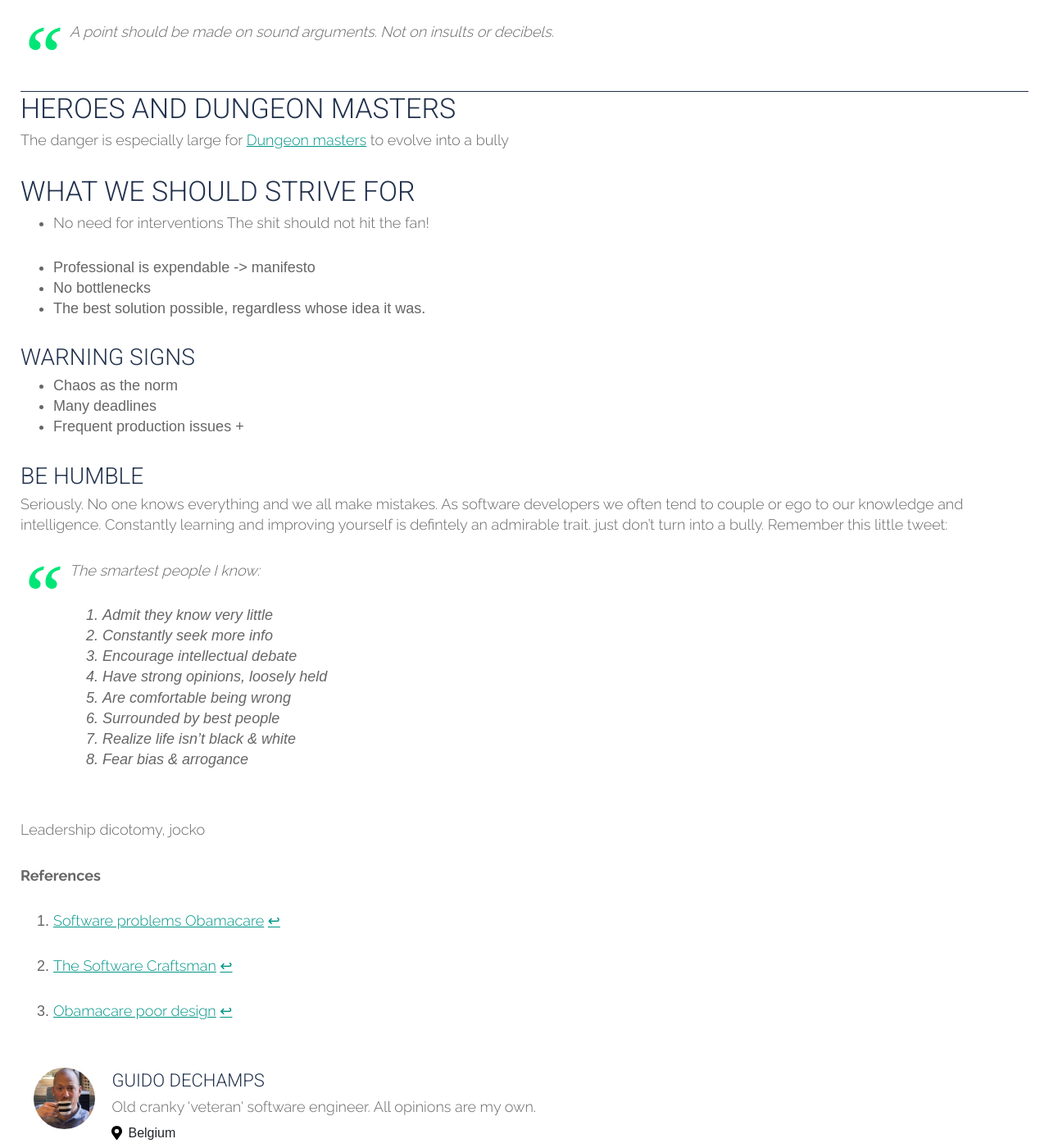
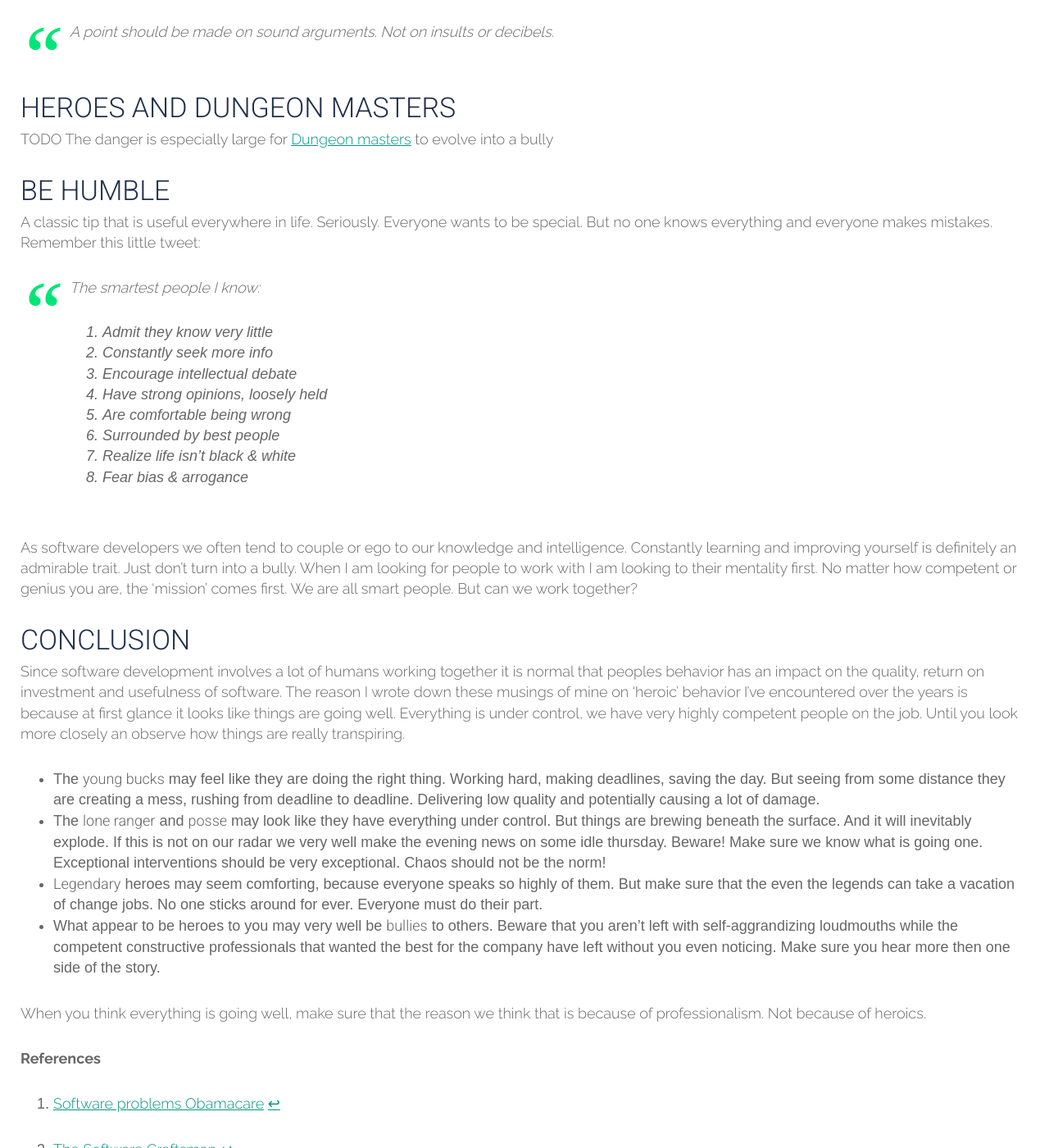
Before and after one commit to tripledio/tripledio.github.io, a Jekyll site: the page built from _posts/2018-05-01-Heroes.md, in a window 1280 px wide and 1400 px high, scrolled down 9194 px. Shown: the whole window at 82% size. Built offline with Jekyll 4.4.1, drawn with Linux system fonts in a browser that asks for light colours.

Commit message:
cocnlusion heroes

```diff
--- a/_posts/2018-05-01-Heroes.md
+++ b/_posts/2018-05-01-Heroes.md
@@ -95,7 +95,7 @@ The young buck hero was for me what Sandro Mancuso discussed in a very recogniza
 
 Often the only one who benefits form these heroics is the young bucks boss. Who get's paid by the customer for the work and overtime. Of course often a bone will be thrown towards the ones doing the actual work. But it isn't the boss that is sitting there in the weekends, pulling an all nighter...
 
-Even if the deadline is met the customer is often left with very poorly written software which a high maintenance cost. Did I mention Obama care[^obama-cbs] ? I could of course mention a lot of belgian projects as well. The young bucks may feel like heroes while they are rushing for the deadline, doing quick fixes, patch job after path job in production but in the long run it is the software that suffers and the customer that will overpay for a low quality product. Because it is more important _how_ a job was done, than that the job was done. Because as we all know, software always changes, and is never 'done'. And that is a good thing. There should be life _possible_ after a deadline.[constructionTale]
+Even if the deadline is met the customer is often left with very poorly written software which a high maintenance cost. Did I mention Obama care[^obama-cbs]? I could of course mention a lot of belgian projects as well. The young bucks may feel like heroes while they are rushing for the deadline, doing quick fixes, patch job after path job in production but in the long run it is the software that suffers and the customer that will overpay for a low quality product. Because it is more important _how_ a job was done, than that the job was done. Because as we all know, software always changes, and is never 'done'. And that is a good thing. There should be life _possible_ after a deadline.[constructionTale]
 
 To those young bucks out there let me make it clear that working hard no matter what does not make you a professional. Not even if you 'make' the deadline by working 16hours a day.
 
@@ -198,33 +198,16 @@ It is of course also possible that bullies are truly experts in their field and
 
 >A point should be made on sound arguments. Not on insults or decibels.
 
-***
 
 
 ## Heroes and Dungeon masters
 
+TODO
 The danger is especially large for [Dungeon masters](https://medium.com/@ziobrando/the-rise-and-fall-of-the-dungeon-master-c2d511eed12f) to evolve into a bully
 
-## What we should strive for
+## Be Humble
 
-+ No need for interventions
-    The shit should not hit the fan!
-
-+ Professional is expendable -> manifesto
-+ No bottlenecks
-+ The best solution possible, regardless whose idea it was.
-
-
-### Warning signs
-
-+ Chaos as the norm
-+ Many deadlines
-+ Frequent production issues
-+
-
-### Be Humble
-
-Seriously. No one knows everything and we all make mistakes. As software developers we often tend to couple or ego to our knowledge and intelligence. Constantly learning and improving yourself is defintely an admirable trait. just don't turn into a bully. Remember this little tweet:
+A classic tip that is useful everywhere in life. Seriously. Everyone wants to be special. But no one knows everything and everyone makes mistakes. Remember this little tweet:
 
 > The smartest people I know:
 >
@@ -237,7 +220,18 @@ Seriously. No one knows everything and we all make mistakes. As software develop
 > 7. Realize life isn't black & white
 > 8. Fear bias & arrogance
 
-Leadership dicotomy, jocko
+ As software developers we often tend to couple or ego to our knowledge and intelligence. Constantly learning and improving yourself is definitely an admirable trait. Just don't turn into a bully. When I am looking for people to work with I am looking to their mentality first. No matter how competent or genius you are, the 'mission' comes first. We are all smart people. But can we work together?
+
+## Conclusion
+
+Since software development involves a lot of humans working together it is normal that peoples behavior has an impact on the quality, return on investment and usefulness of software. The reason I wrote down these musings of mine on 'heroic' behavior I've encountered over the years is because at first glance it looks like things are going well. Everything is under control, we have very highly competent people on the job. Until you look more closely an observe how things are really transpiring.
+
++ The **young bucks** may feel like they are doing the right thing. Working hard, making deadlines, saving the day. But seeing from some distance they are creating a mess, rushing from deadline to deadline. Delivering low quality and potentially causing a lot of damage.
++ The **lone ranger** and **posse** may look like they have everything under control. But things are brewing beneath the surface. And it will inevitably explode. If this is not on our radar we very well make the evening news on some idle thursday. Beware! Make sure we know what is going one. Exceptional interventions should be very exceptional. Chaos should not be the norm!
++ **Legendary** heroes may seem comforting, because everyone speaks so highly of them. But make sure that the even the legends can take a vacation of change jobs. No one sticks around for ever. Everyone must do their part.
++ What appear to be heroes to you may very well be **bullies** to others. Beware that you aren't left with self-aggrandizing loudmouths while the competent constructive professionals that wanted the best for the company have left without you even noticing. Make sure you hear more then one side of the story.
+
+When you think everything is going well, make sure that the reason we think that is because of professionalism. Not because of heroics.
 
 **References**
 
```
